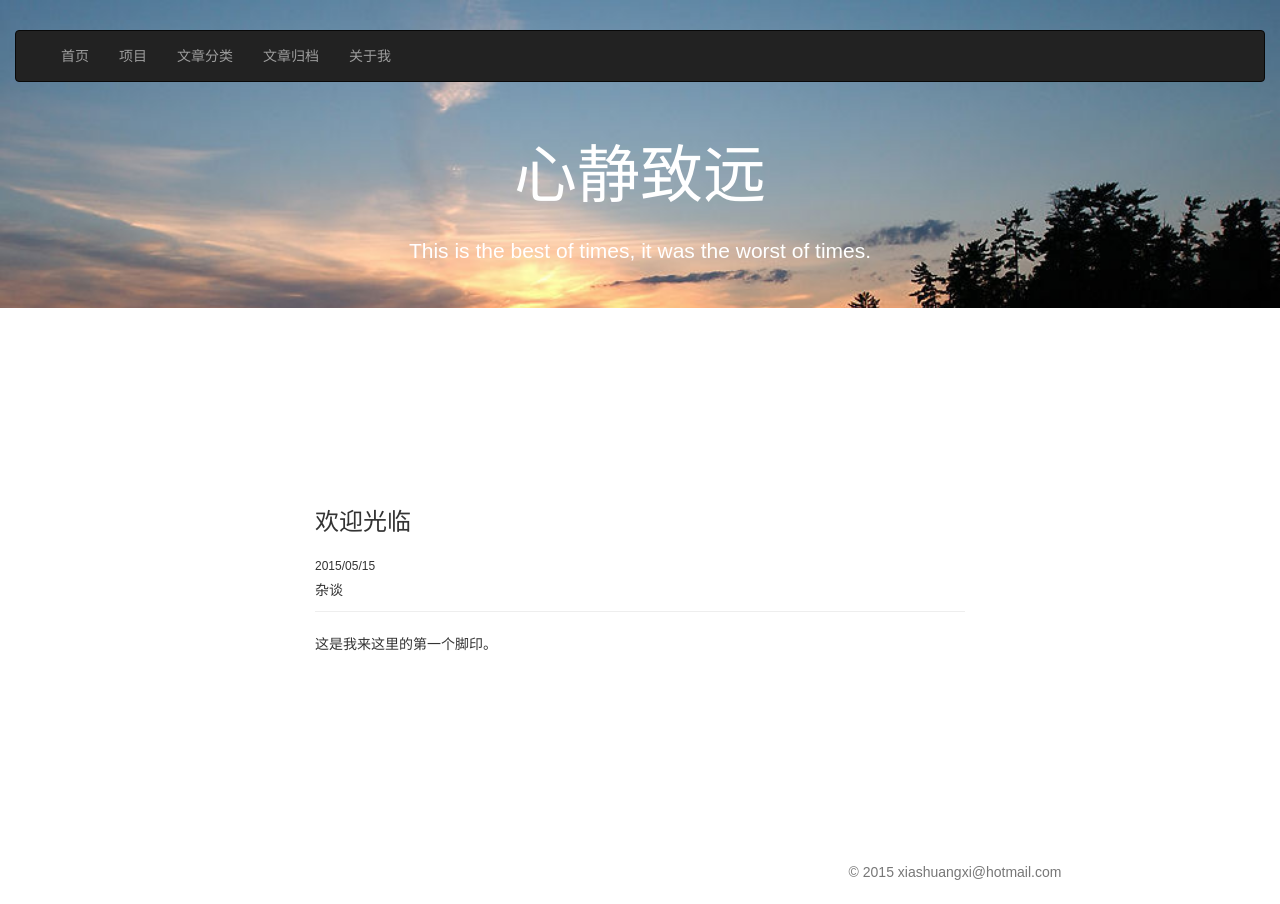
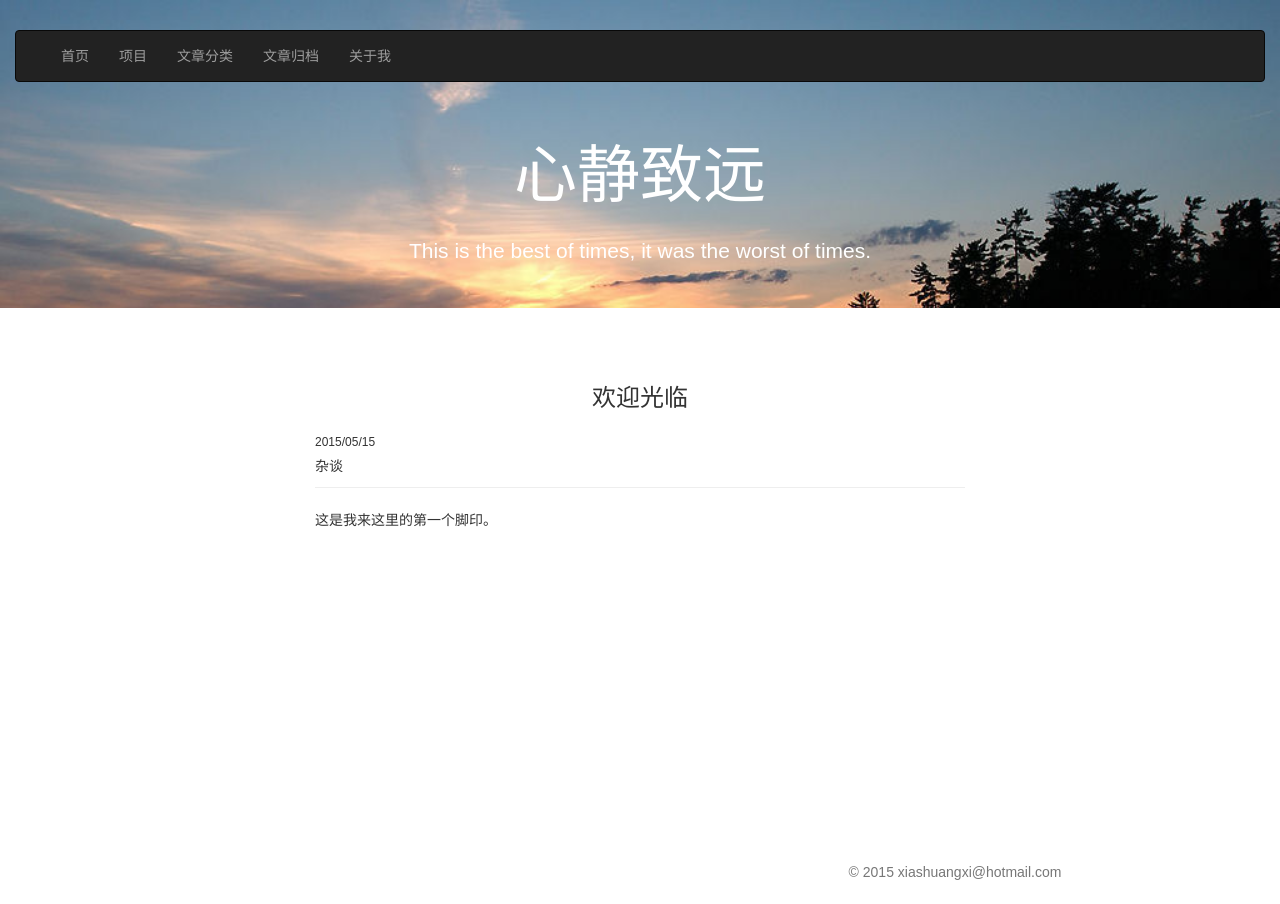
Before and after one commit to jinchangle/xiashuangxi.github.io, a Jekyll site: the page built from _posts/2015-05-15-start.md, in a window 1280 px wide. Built offline with Jekyll 4.4.1, drawn with Linux system fonts in a browser that asks for light colours; nearby versions of some CDN libraries; comment, search, counter and statistics services are not loaded.

Commit message:
Changes to be committed: 	modified:   _layouts/post.html

```diff
--- a/_layouts/post.html
+++ b/_layouts/post.html
@@ -3,14 +3,10 @@
 {% include head.html %}
 <body>
 {% include banner.html %}
-<div class="container" style='padding-top:100px;'>
-        <a class ="label label-primary"></a>
-</div>
-<br>
-<div class="container docls" style='padding-top:0px;'>
+<div class="container docls" >
 
     <div class="page-header">
-        <h3>{{ page.title }}</h3>
+        <h3 style="text-align:center;">{{ page.title }}</h3>
         <span style='font-size:12px;'>{{page.date| date:"%Y/%m/%d" }}</span>
         <br>
         {% for tag in page.tags %}
```
